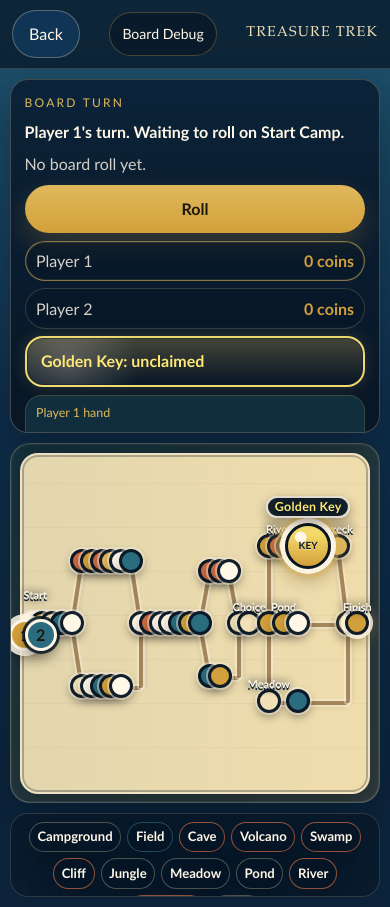
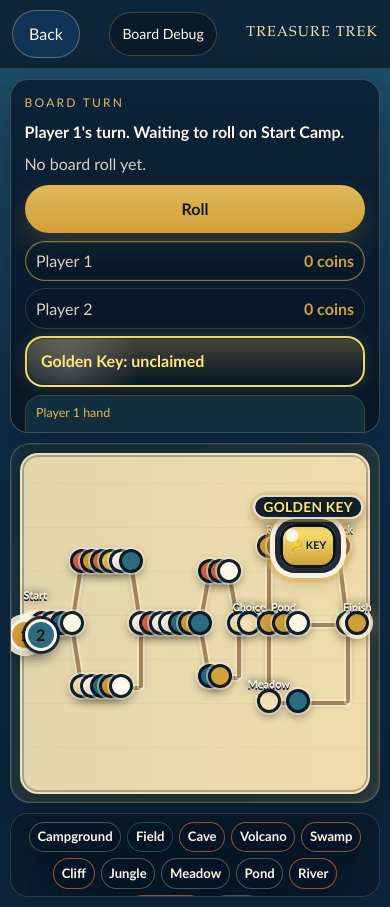
Before and after one commit to GabbyOley/treasure-trek, a website built with Vite: page index.html in a window 390 px wide. Both pictures are taken after a click on the button "Play vs Computer". Built offline with nearby package versions, Linux system fonts and the light colour scheme.

Commit message:
fix: make Golden Key unmistakable

```diff
--- a/src/rendering/boardScreen.ts
+++ b/src/rendering/boardScreen.ts
@@ -37,6 +37,7 @@ type HtmlBoardPoint = {
 };
 
 type BoardDebugInfo = {
+  buildMarker: string;
   boardLayout: string;
   htmlBoardCssSize: string;
   htmlBoardSpaceCount: number;
@@ -125,6 +126,8 @@ const HTML_BOARD_TRACKS: readonly (readonly string[])[] = [
     "finish",
   ],
 ];
+
+const GOLDEN_KEY_PR_BUILD_MARKER = "Golden Key PR build: visibility-v2";
 
 export type BoardScreenView = {
   update: (state: GameState) => void;
@@ -492,6 +495,7 @@ function createBoardScene(container: HTMLDivElement, state: GameState): BoardScr
       canvasRect.top < viewportHeight;
 
     return {
+      buildMarker: GOLDEN_KEY_PR_BUILD_MARKER,
       boardLayout: "readable-v1",
       htmlBoardCssSize: "not used by legacy Three helper",
       htmlBoardSpaceCount: BOARD_SPACES.length,
@@ -972,7 +976,7 @@ function renderHtmlBoard(state: GameState): string {
     const label = getHtmlBoardLabel(space.id);
     const keyMarker =
       space.type === "golden-key"
-        ? `<span class="html-board-key-marker" aria-hidden="true">KEY</span>`
+        ? `<span class="html-board-key-marker" data-testid="golden-key-space">🔑 KEY</span>`
         : "";
 
     return `
@@ -1169,6 +1173,7 @@ function getHtmlBoardDebugInfo(
     boardRect.top < viewportHeight;
 
   return {
+    buildMarker: GOLDEN_KEY_PR_BUILD_MARKER,
     boardLayout: "readable-v1",
     htmlBoardCssSize: `${formatDebugNumber(boardRect.width)} x ${formatDebugNumber(
       boardRect.height,
@@ -1211,6 +1216,7 @@ function renderBoardDebug(info: BoardDebugInfo): string {
     <p class="board-debug-title">Board Visibility Debug</p>
     <p>This panel is only for diagnosing blank-board bugs.</p>
     <dl>
+      <div><dt>Build marker</dt><dd>${info.buildMarker}</dd></div>
       <div><dt>Board layout</dt><dd>${info.boardLayout}</dd></div>
       <div><dt>HTML board CSS size</dt><dd>${info.htmlBoardCssSize}</dd></div>
       <div><dt>HTML board in viewport</dt><dd>${htmlVisibilityLabel}</dd></div>
@@ -1429,7 +1435,7 @@ function renderPlayerCoins(state: GameState): string {
     )
     .join("");
 
-  return `${playerCoins}<p class="golden-key-chip" data-testid="golden-key-holder">${keyHolder}</p>`;
+  return `${playerCoins}<p class="golden-key-chip" data-testid="golden-key-status">${keyHolder}</p>`;
 }
 
 function renderPlayerHands(state: GameState): string {
--- a/src/style.css
+++ b/src/style.css
@@ -409,18 +409,21 @@ h1 {
 
 .html-board-space[data-space-type="golden-key"] {
   z-index: 5;
-  width: 46px;
-  height: 46px;
+  width: 68px;
+  height: 54px;
+  border-radius: 18px;
   background:
-    radial-gradient(circle at 32% 28%, #fff7e8 0 14%, transparent 15%),
+    radial-gradient(circle at 18% 22%, #fff7e8 0 12%, transparent 13%),
     linear-gradient(180deg, #ffe876, var(--color-gold));
   border-color: #081624;
   box-shadow:
-    0 0 0 5px rgba(255, 247, 232, 0.95),
-    0 0 0 9px rgba(224, 184, 92, 0.42),
-    0 0 24px rgba(224, 184, 92, 1),
+    0 0 0 5px rgba(8, 22, 36, 0.9),
+    0 0 0 10px rgba(255, 247, 232, 0.95),
+    0 0 0 15px rgba(224, 184, 92, 0.46),
+    0 0 34px rgba(224, 184, 92, 1),
     0 8px 18px rgba(0, 0, 0, 0.36);
   color: #081624;
+  animation: golden-key-pulse 1400ms ease-in-out infinite alternate;
 }
 
 .html-board-space[data-space-type="treasure"] {
@@ -473,24 +476,51 @@ h1 {
 
 .html-board-space[data-space-id="river-5"] .html-board-space-label {
   bottom: calc(100% + 8px);
-  padding: 0.16rem 0.42rem;
+  padding: 0.18rem 0.5rem;
   border: 2px solid rgba(255, 247, 232, 0.9);
   border-radius: 999px;
   background: rgba(8, 22, 36, 0.94);
   color: #ffe876;
-  font-size: 0.78rem;
+  font-size: 0.86rem;
   letter-spacing: 0.02em;
-  box-shadow: 0 5px 12px rgba(0, 0, 0, 0.34);
+  text-transform: uppercase;
+  box-shadow:
+    0 0 0 3px rgba(224, 184, 92, 0.38),
+    0 5px 12px rgba(0, 0, 0, 0.34);
 }
 
 .html-board-key-marker {
   position: relative;
   z-index: 1;
+  display: inline-flex;
+  align-items: center;
+  justify-content: center;
   color: #081624;
-  font-size: 0.62rem;
+  font-size: 0.76rem;
   font-weight: 950;
   letter-spacing: 0.02em;
+  line-height: 1;
   text-shadow: 0 1px 0 rgba(255, 247, 232, 0.55);
+}
+
+@keyframes golden-key-pulse {
+  from {
+    box-shadow:
+      0 0 0 5px rgba(8, 22, 36, 0.9),
+      0 0 0 10px rgba(255, 247, 232, 0.95),
+      0 0 0 15px rgba(224, 184, 92, 0.46),
+      0 0 30px rgba(224, 184, 92, 0.9),
+      0 8px 18px rgba(0, 0, 0, 0.36);
+  }
+
+  to {
+    box-shadow:
+      0 0 0 5px rgba(8, 22, 36, 0.9),
+      0 0 0 12px rgba(255, 247, 232, 1),
+      0 0 0 19px rgba(224, 184, 92, 0.58),
+      0 0 42px rgba(224, 184, 92, 1),
+      0 8px 18px rgba(0, 0, 0, 0.36);
+  }
 }
 
 .html-board-space[data-space-id="start"] .html-board-space-label {
@@ -1011,6 +1041,16 @@ h1 {
     border-width: 3px;
   }
 
+  .html-board-space[data-space-type="golden-key"] {
+    width: 56px;
+    height: 44px;
+    border-radius: 15px;
+  }
+
+  .html-board-key-marker {
+    font-size: 0.66rem;
+  }
+
   .html-board-player {
     width: 32px;
     height: 32px;
```
Also changed, not shown: tests/smoke/board.spec.ts (+11 -6 lines).
